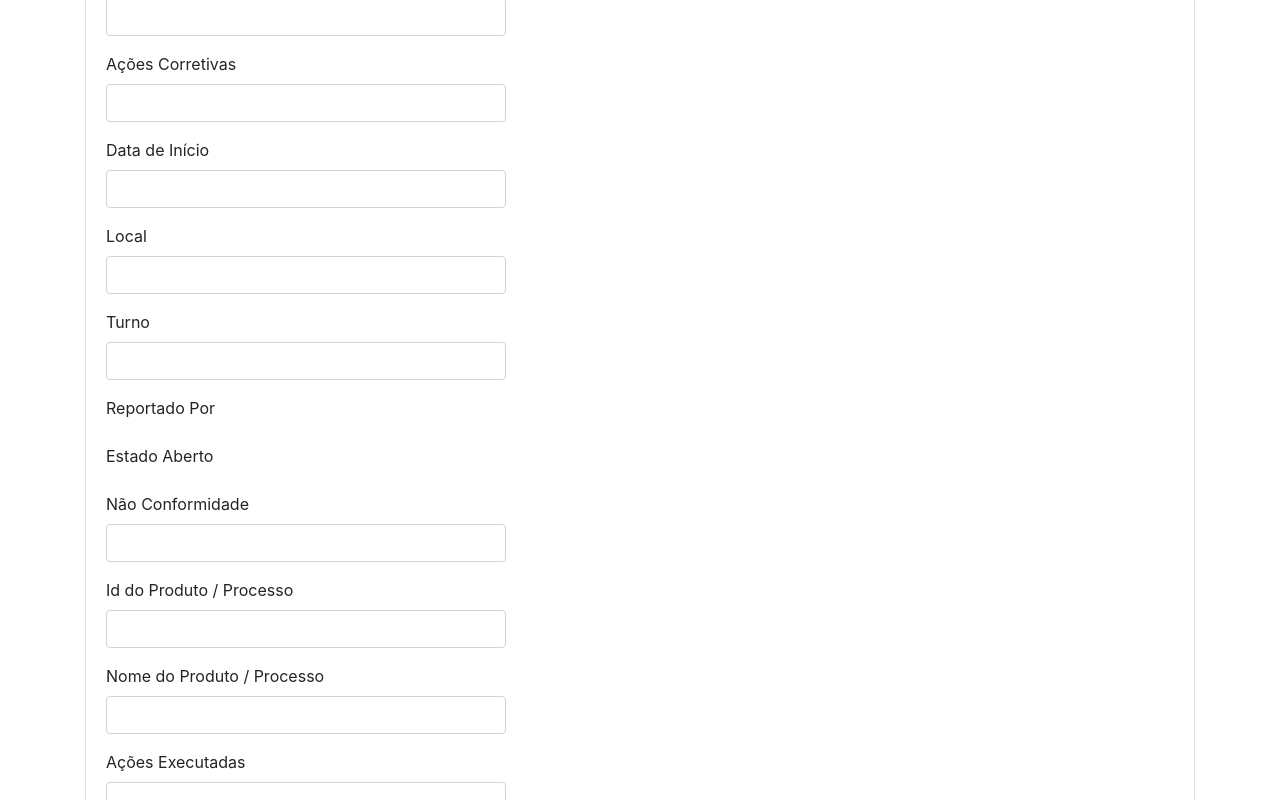
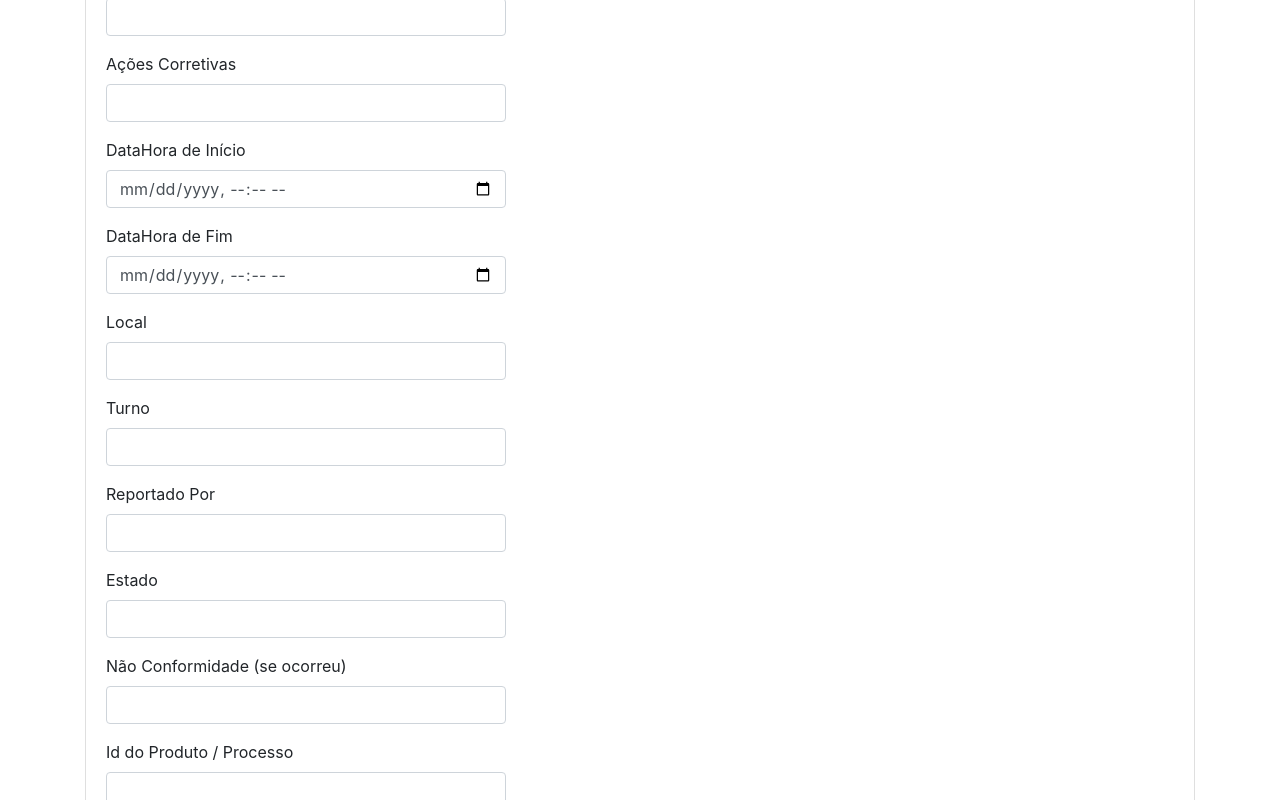
Before and after one commit to ArnaldoBichara/sgqCliente, an Angular app: page /addProblema in a window 1280 px wide. Shown: the part 420-1220 px from the top of the page. Built offline with nearby package versions, Linux system fonts and the light colour scheme.

Commit message:
problema create melhorado

```diff
--- a/src/app/modules/problema/problemacreate/problemacreate.component.html
+++ b/src/app/modules/problema/problemacreate/problemacreate.component.html
@@ -1,14 +1,14 @@
-<h3>Cria Problema</h3>
+<h3>Registro de Problema</h3>
 <div [hidden]="submitted" style="width: 400px;">
   <form (ngSubmit)="onSubmit()">
     <div class="form-group">
       <label for="name">Id</label>
-      <input type="text" class="form-control" id="Id" required [(ngModel)]="Problema.id" name="id">
+      <input type="number" class="form-control" id="Id" required [(ngModel)]="Problema.id" name="id">
     </div>
 
     <div class="form-group">
       <label for="name">Código</label>
-      <input type="text" class="form-control" id="Codigo" required [(ngModel)]="Problema.codigo" name="codigo">
+      <input type="number" class="form-control" id="Codigo" required [(ngModel)]="Problema.codigo" name="codigo">
     </div>
 
     <div class="form-group">
@@ -22,10 +22,14 @@
     </div>
 
     <div class="form-group">
-      <label for="name">Data de Início</label>
-      <input type="text" class="form-control" id="DataInicio" required [(ngModel)]="Problema.dataInicio" name="dataInicio">
+      <label for="name">DataHora de Início</label>
+      <input type="datetime-local" class="form-control" id="DataInicio" required [(ngModel)]="Problema.dataInicio" name="dataInicio">
     </div>
 
+    <div class="form-group">
+        <label for="name">DataHora de Fim</label>
+        <input type="datetime-local" class="form-control" id="DataFim" [(ngModel)]="Problema.dataFim" name="dataInicio">
+    </div>
     <div class="form-group">
       <label for="name">Local</label>
       <input type="text" class="form-control" id="Local" required [(ngModel)]="Problema.local" name="local">
@@ -36,14 +40,16 @@
       <input type="text" class="form-control" id="Turno" required [(ngModel)]="Problema.turno" name="turno">
     </div>
     <div class="form-group">
-      <label for="name">Reportado Por</label> {{Problema.quemReportou}}
+      <label for="name">Reportado Por</label>
+      <div class="form-control"> {{Problema.quemReportou}} </div>
     </div>
     <div class="form-group">
-      <label for="name">Estado</label> {{'Aberto'}}
+        <label for="name">Estado</label>
+        <input type="text" class="form-control" id="Estado" required [(ngModel)]="Problema.estado" name="Estado">
     </div>
     <div class="form-group">
-      <label for="name">Não Conformidade </label>
-      <input type="text" class="form-control" id="NaoConformidade" required [(ngModel)]="Problema.naoConformidade" name="naoConformidade">
+      <label for="name">Não Conformidade (se ocorreu)</label>
+      <input type="text" class="form-control" id="NaoConformidade" [(ngModel)]="Problema.naoConformidade" name="naoConformidade">
     </div>
 
     <div class="form-group">
@@ -58,9 +64,14 @@
 
     <div class="form-group">
       <label for="name">Ações Executadas</label>
-      <input type="text" class="form-control" id="acoesExecutadas" required [(ngModel)]="Problema.acoesExecutadas" name="acoesExecutadas">
+      <input type="text" class="form-control" id="acoesExecutadas" [(ngModel)]="Problema.acoesExecutadas" name="acoesExecutadas">
     </div>
 
     <button type="submit" class="btn btn-success">Salvar</button>
   </form>
 </div>
+
+<div [hidden]="!submitted">
+    <h4>Registro de Problema com sucesso!</h4>
+    <button class="btn btn-success" (click)="newProblema()">Add</button>
+  </div>
--- a/src/app/modules/problema/problemacreate/problemacreate.component.ts
+++ b/src/app/modules/problema/problemacreate/problemacreate.component.ts
@@ -1,8 +1,9 @@
 import { Component, OnInit } from '@angular/core';
+import { formatDate } from '@angular/common';
 import { Router } from '@angular/router';
 import { SecurityService } from '../../shared/services/security.service';
-import { ProblemaService } from '../problema.service';
-import { Problema } from '../problema.model';
+import { ProblemaService } from '../Problema.service';
+import { Problema } from '../Problema.model';
 
 @Component({
   selector: 'app-problemacreate',
@@ -11,11 +12,11 @@ import { Problema } from '../problema.model';
 })
 export class ProblemaCreateComponent implements OnInit {
 
-  Problema: Problema = new Problema();
+  Problema = new Problema();
   submitted = false;
 
   constructor(private ProblemaService: ProblemaService,
-    private router: Router, private secService: SecurityService) { }
+    private router: Router, private secService: SecurityService) {}
 
   ngOnInit() {
     this.Problema.quemReportou = this.secService.UserData.nome;
@@ -23,7 +24,7 @@ export class ProblemaCreateComponent implements OnInit {
 
   newProblema(): void {
     this.submitted = false;
-    this.Problema.quemReportou = this.secService.UserData.nome;
+    this.Problema = new Problema();
   }
 
   save() {
```
